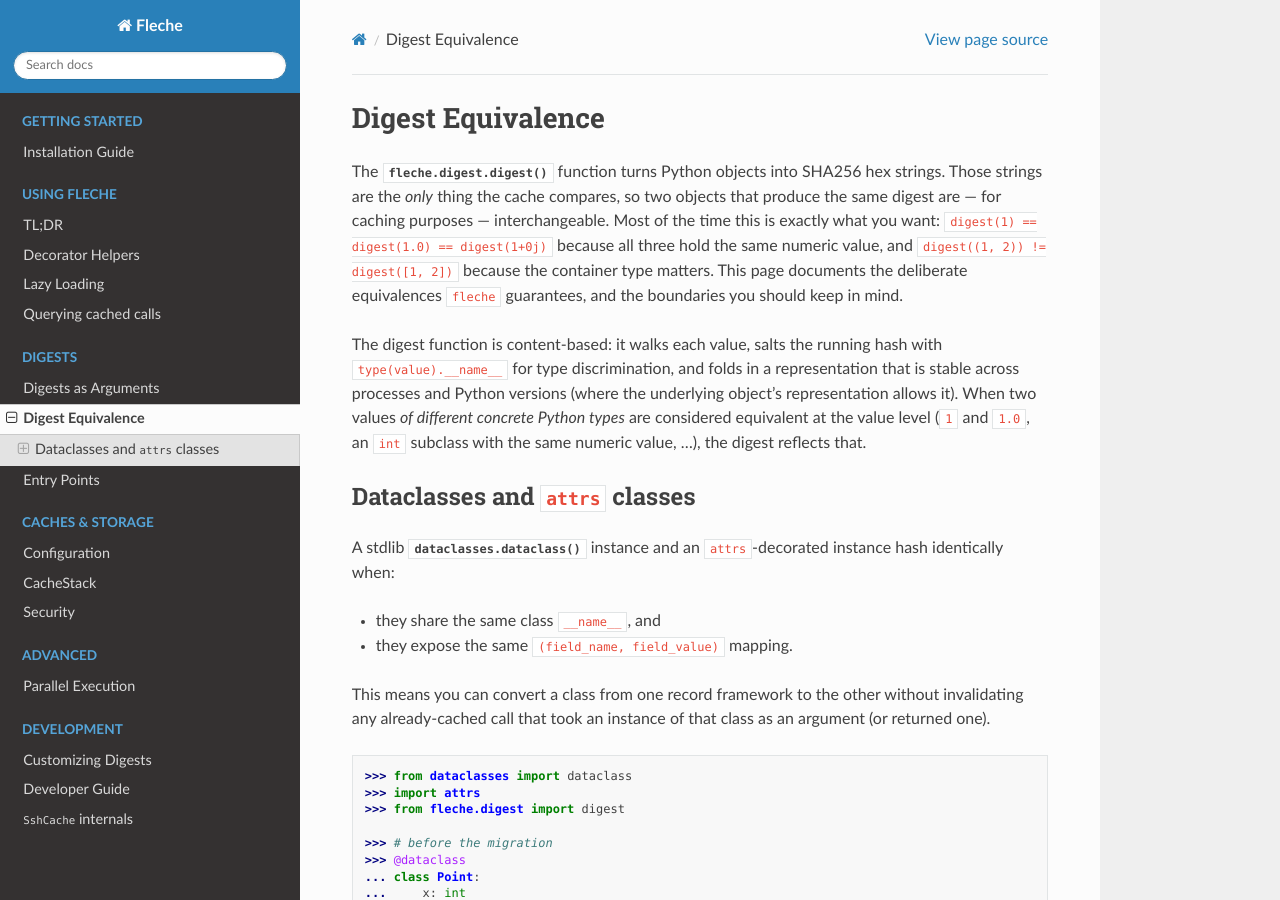
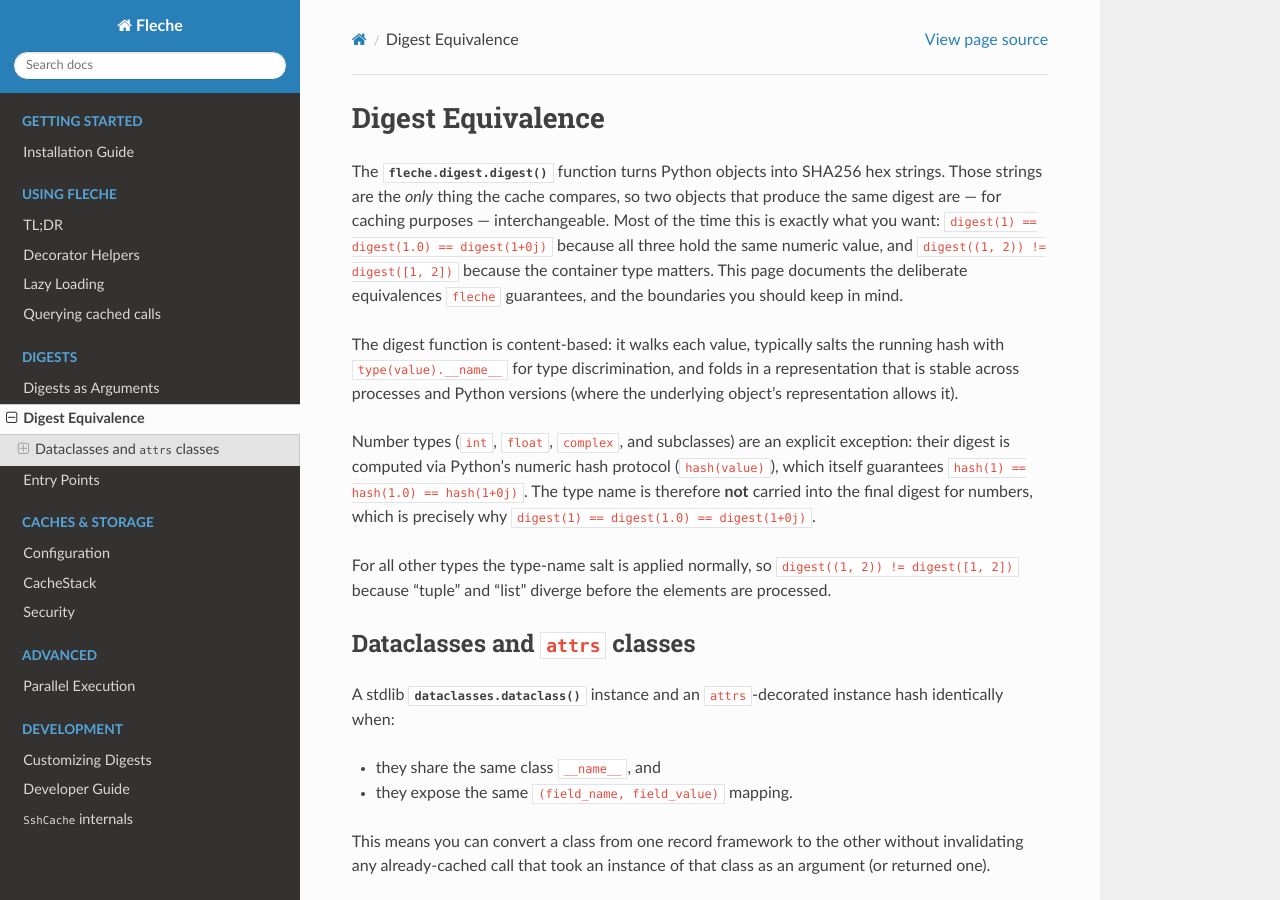
Before and after one commit to pmrv/fleche, a Sphinx documentation site: the page built from docs/digests/digest_equivalence.rst, in a window 1280 px wide and 900 px high. Built offline with Sphinx 7.4.7 and the Read the Docs theme 3.1.0, drawn with Linux system fonts in a browser that asks for light colours; pages that are not in the unit, such as notebooks, are missing from menus.

```diff
--- a/docs/digests/digest_equivalence.rst
+++ b/docs/digests/digest_equivalence.rst
@@ -9,12 +9,20 @@ hold the same numeric value, and ``digest((1, 2)) != digest([1, 2])`` because th
 container type matters.  This page documents the deliberate equivalences ``fleche``
 guarantees, and the boundaries you should keep in mind.
 
-The digest function is content-based: it walks each value, salts the running hash
-with ``type(value).__name__`` for type discrimination, and folds in a representation
-that is stable across processes and Python versions (where the underlying object's
-representation allows it).  When two values *of different concrete Python types* are
-considered equivalent at the value level (``1`` and ``1.0``, an ``int`` subclass with
-the same numeric value, ...), the digest reflects that.
+The digest function is content-based: it walks each value, typically salts the
+running hash with ``type(value).__name__`` for type discrimination, and folds in a
+representation that is stable across processes and Python versions (where the
+underlying object's representation allows it).
+
+Number types (``int``, ``float``, ``complex``, and subclasses) are an explicit
+exception: their digest is computed via Python's numeric hash protocol
+(``hash(value)``), which itself guarantees ``hash(1) == hash(1.0) == hash(1+0j)``.
+The type name is therefore **not** carried into the final digest for numbers, which is
+precisely why ``digest(1) == digest(1.0) == digest(1+0j)``.
+
+For all other types the type-name salt is applied normally, so
+``digest((1, 2)) != digest([1, 2])`` because "tuple" and "list" diverge before
+the elements are processed.
 
 Dataclasses and ``attrs`` classes
 ---------------------------------
```
